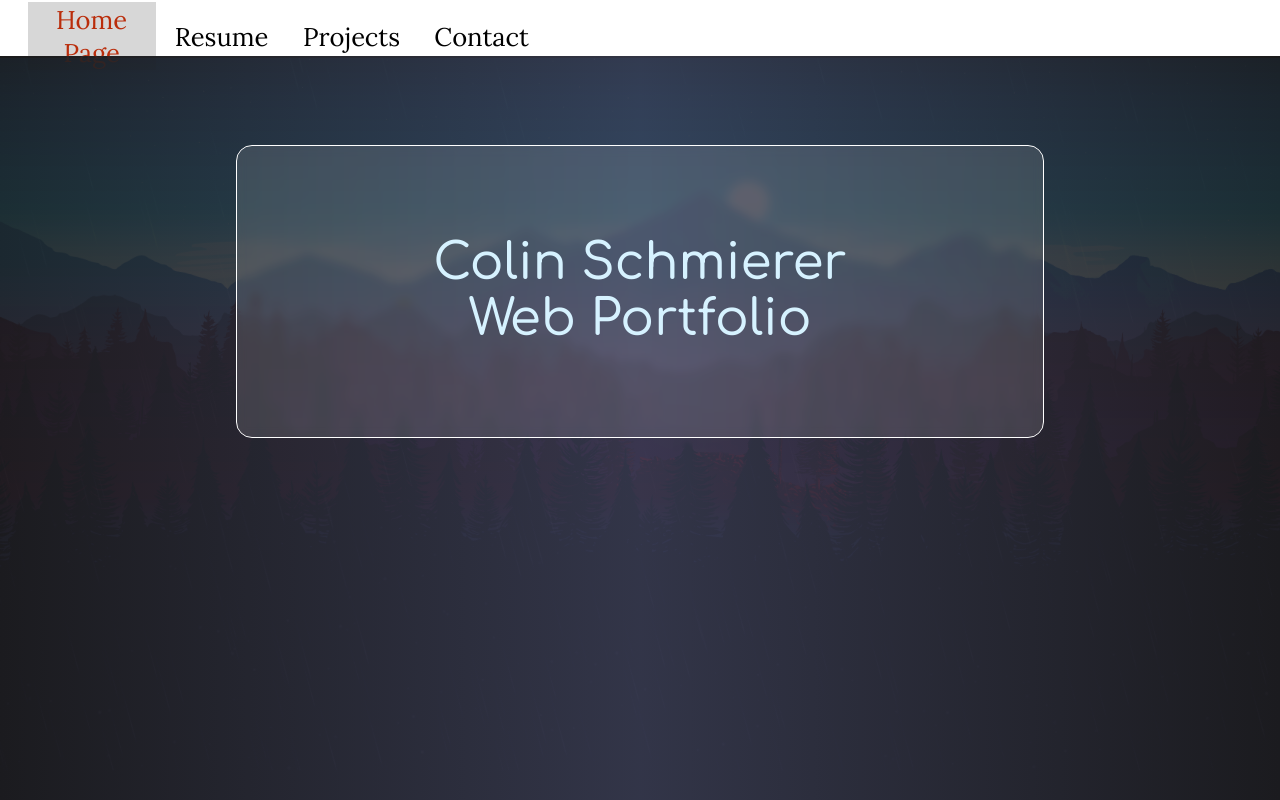
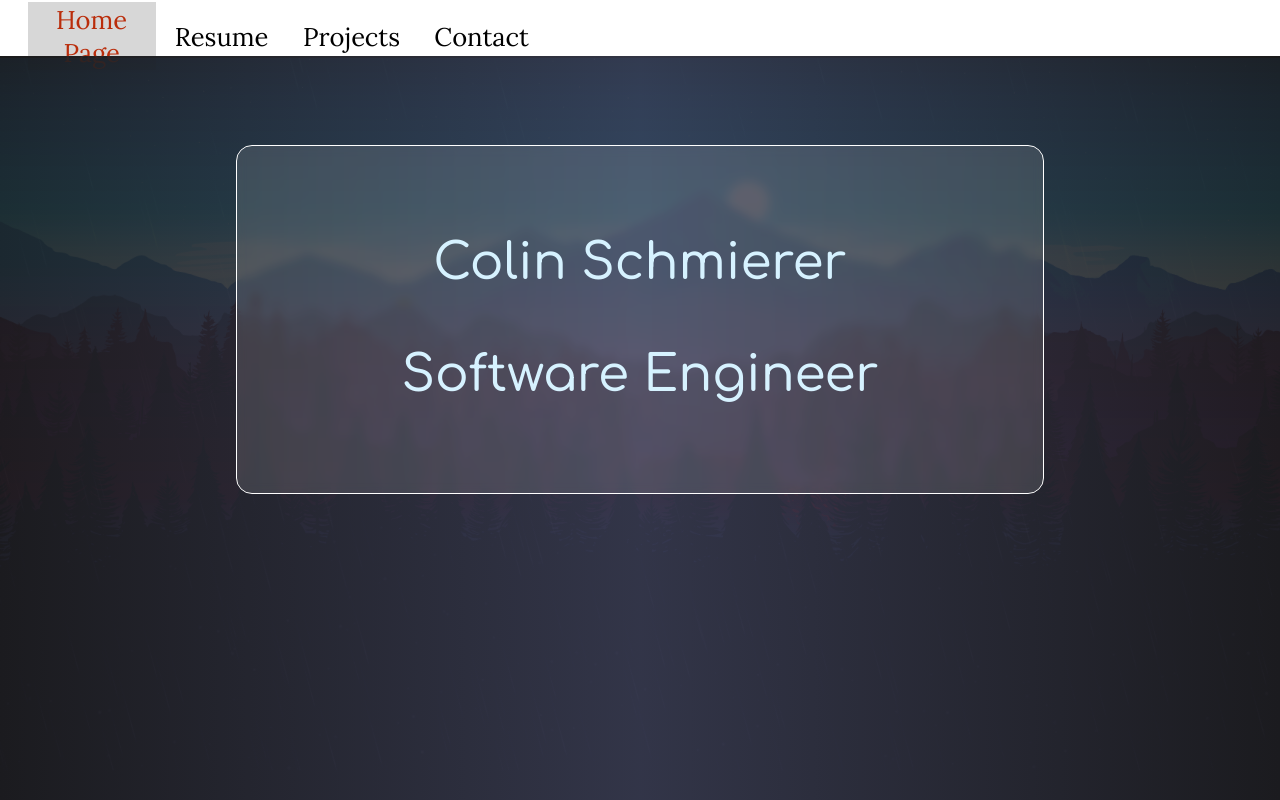
Before and after one commit to Colin6442/colin6442.github.io, a plain HTML site: page index.html in a window 1280 px wide. Drawn offline with Linux system fonts and the light colour scheme.

Commit message:
changed title

```diff
--- a/index.html
+++ b/index.html
@@ -38,7 +38,7 @@
 		<div class="main">
 			<div class="homeText" onclick="easterEgg()">
 				<p>Colin Schmierer</p>
-				<p>Web Portfolio</p>
+				<p><br>Software Engineer</p>
 			</div>
 		</div>
 	</body>
```
